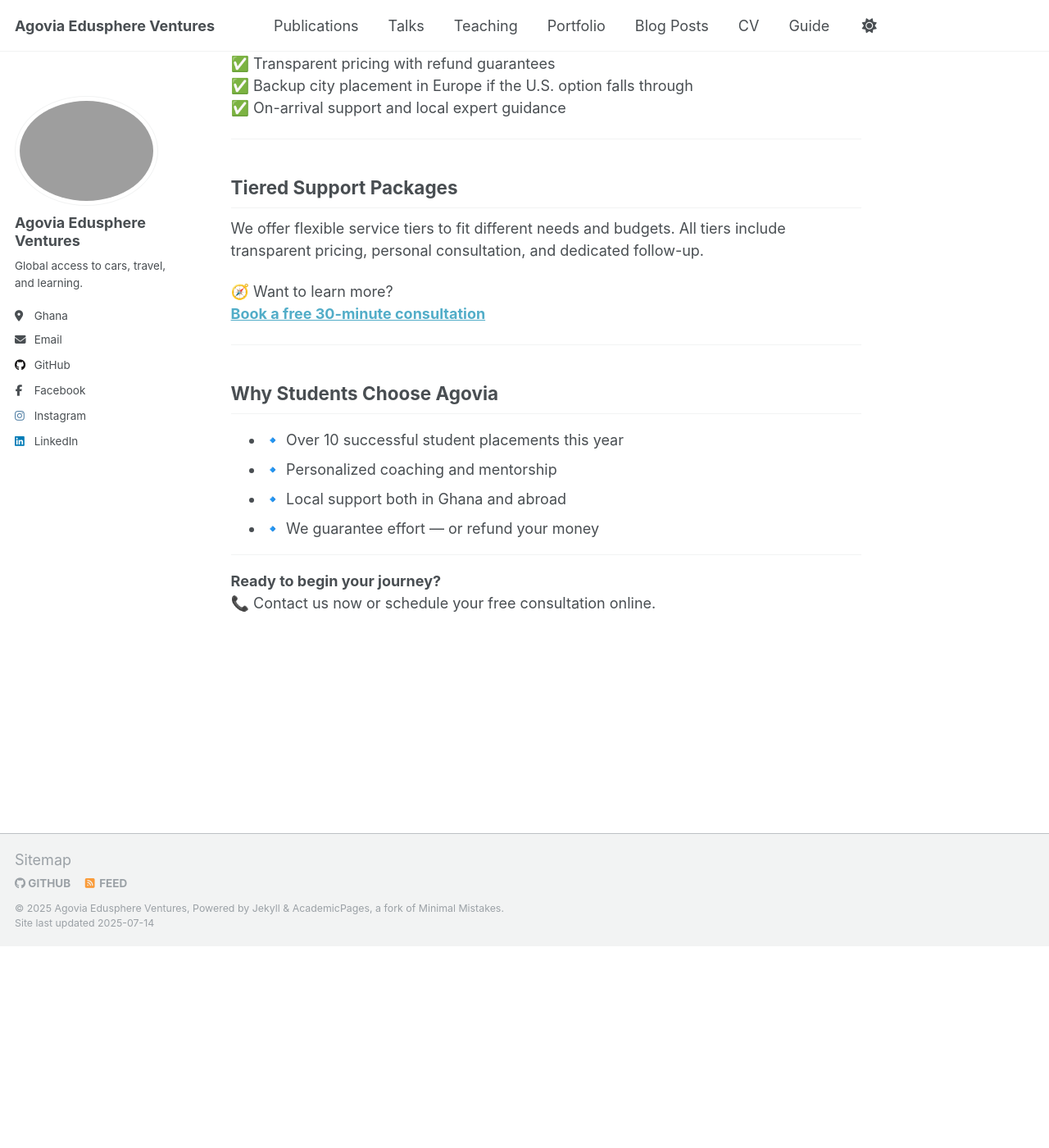
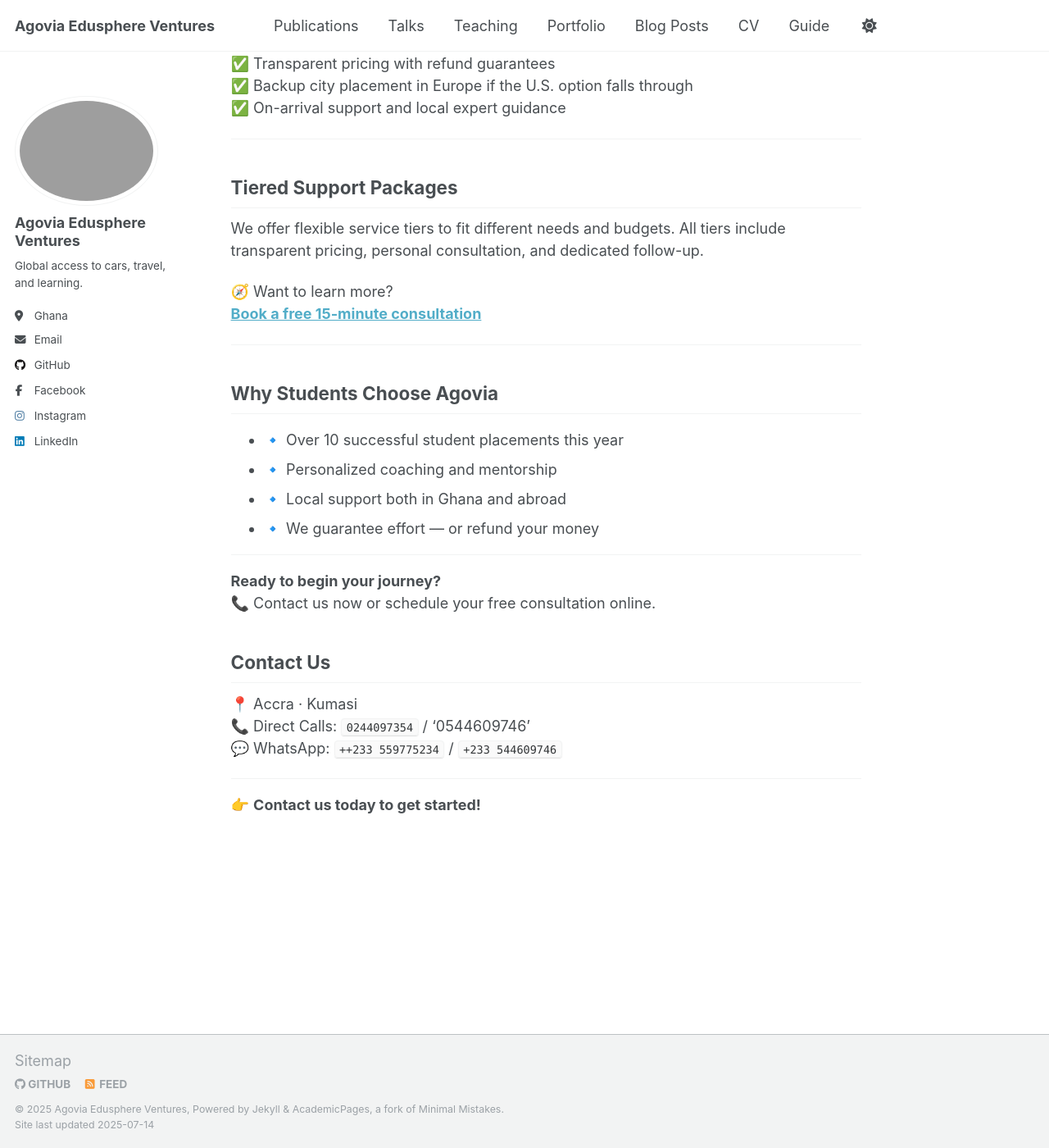
Before and after one commit to agoviaedusphere/agoviaedusphere.github.io, a Jekyll site: the page built from _pages/travel-and-tour.md, in a window 1280 px wide and 1400 px high, scrolled down 730 px. Shown: the whole window at 82% size. Built offline with Jekyll 4.4.1, drawn with Linux system fonts in a browser that asks for light colours; a script that is not in the unit is left out; before the commit the page ends 1884 px from its top, so only the background shows below that.

Commit message:
Update travel-and-tour.md

```diff
--- a/_pages/travel-and-tour.md
+++ b/_pages/travel-and-tour.md
@@ -40,7 +40,7 @@ We’re here to change that.
 We offer flexible service tiers to fit different needs and budgets. All tiers include transparent pricing, personal consultation, and dedicated follow-up.
 
 🧭 Want to learn more?
-**[Book a free 30-minute consultation](https://calendly.com/agovia/30min)**
+**[Book a free 15-minute consultation](https://calendly.com/agovia/30min)**
 
 ---
 
@@ -55,3 +55,12 @@ We offer flexible service tiers to fit different needs and budgets. All tiers in
 
 **Ready to begin your journey?**
 📞 Contact us now or schedule your free consultation online.
+## Contact Us
+
+📍 Accra · Kumasi
+📞 Direct Calls: `0244097354` / '0544609746'
+💬 WhatsApp: `++233 559775234` / `+233 544609746`
+
+---
+
+👉 **Contact us today to get started!**
```
